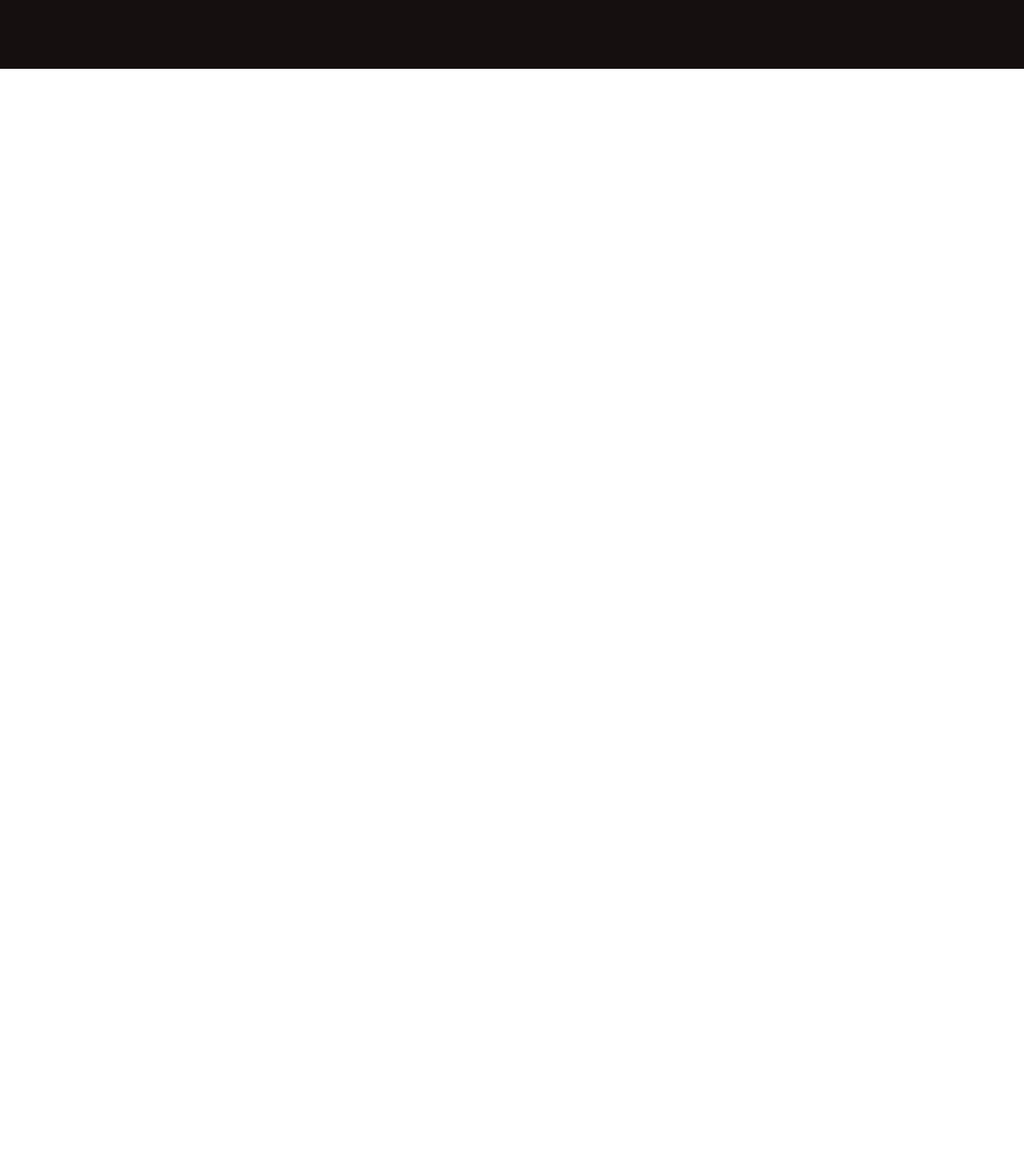
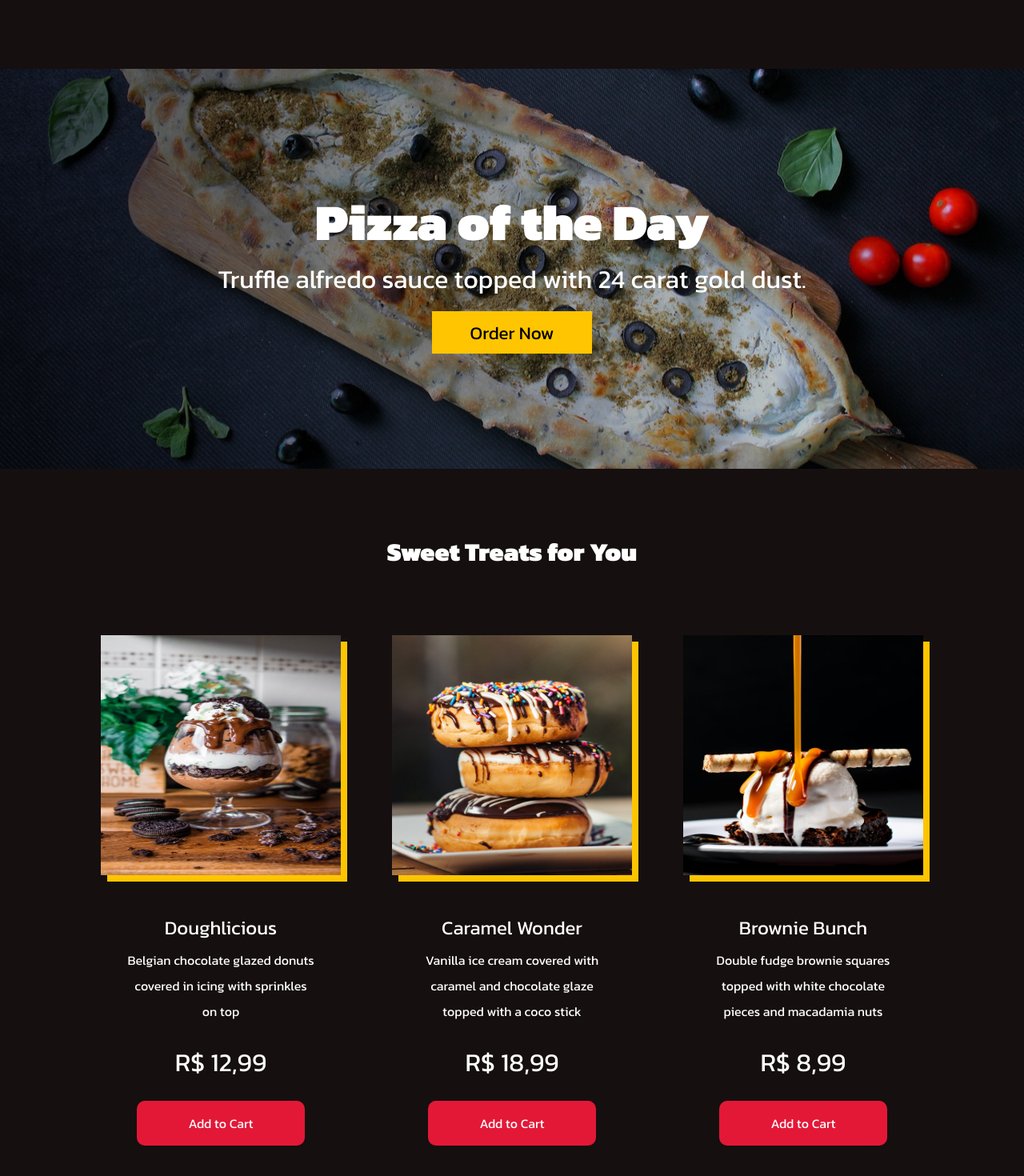
Before and after one commit to claitonneri/react-pizza-website, a React (Create React App) app: page / in a window 1280 px wide. Shown: the part 1672-3142 px from the top of the page at 80% size. Before the commit the page ends 1758 px from the top, so only its background shows below. Built offline with nearby package versions, Linux system fonts and the light colour scheme.

Commit message:
⚙️ feat:  criação do componente Feature e adição de Sweets

```diff
--- a/src/App.tsx
+++ b/src/App.tsx
@@ -7,6 +7,9 @@ import Hero from './components/Hero';
 import Products from './components/Products';
 
 import { products } from './helpers/products';
+import { sweets } from './helpers/sweets';
+
+import Feature from './components/Feature';
 
 const App: React.FC = () => {
   return (
@@ -14,6 +17,8 @@ const App: React.FC = () => {
       <GlobalStyle />
       <Hero />
       <Products heading="Choose your favorite" products={products} />
+      <Feature />
+      <Products heading="Sweet Treats for You" products={sweets} />
     </Router>
   );
 };
--- /dev/null
+++ b/src/components/Feature/index.tsx
@@ -0,0 +1,15 @@
+import React from 'react';
+
+import { Container, Button } from './styles';
+
+const Feature: React.FC = () => {
+  return (
+    <Container>
+      <h1>Pizza of the Day</h1>
+      <p>Truffle alfredo sauce topped with 24 carat gold dust.</p>
+      <Button>Order Now</Button>
+    </Container>
+  );
+};
+
+export default Feature;
--- /dev/null
+++ b/src/components/Feature/styles.ts
@@ -0,0 +1,45 @@
+import styled from 'styled-components';
+
+import ImgFeature from '../../assets/images/featured3.jpg';
+
+export const Container = styled.div`
+  background: linear-gradient(to right, rgba(0, 0, 0, 0.7), rgba(0, 0, 0, 0.1)),
+    url(${ImgFeature});
+  height: 100vh;
+  max-height: 500px;
+  background-position: center;
+  background-size: cover;
+  display: flex;
+  flex-direction: column;
+  justify-content: center;
+  align-items: center;
+  color: #fff;
+  text-align: center;
+  padding: 0 1rem;
+
+  h1 {
+    font-size: clamp(3rem, 5vw, 5rem);
+  }
+
+  p {
+    margin-bottom: 1rem;
+    font-size: clamp(1rem, 3vw, 2rem);
+  }
+`;
+
+export const Button = styled.button`
+  font-size: 1.4rem;
+  padding: 0.6rem 3rem;
+  border: none;
+  background: #ffc500;
+  color: #000;
+  transition: 0.2s ease-out;
+
+  &:hover {
+    color: #fff;
+    background: #e31837;
+    transition: 0.2s ease-out;
+    border-radius: 10px;
+    cursor: pointer;
+  }
+`;
--- /dev/null
+++ b/src/helpers/sweets.ts
@@ -0,0 +1,36 @@
+import sweet1 from '../assets/images/sweet-1.jpg';
+import sweet2 from '../assets/images/sweet-2.jpg';
+import sweet3 from '../assets/images/sweet-3.jpg';
+
+export const sweets = [
+  {
+    id: 1,
+    img: sweet1,
+    alt: 'Donuts',
+    title: 'Doughlicious',
+    desc:
+      'Belgian chocolate glazed donuts covered in icing with sprinkles on top',
+    price: 'R$ 12,99',
+    button: 'Add to Cart',
+  },
+  {
+    id: 2,
+    img: sweet2,
+    alt: 'Ice Cream',
+    title: 'Caramel Wonder',
+    desc:
+      'Vanilla ice cream covered with caramel and chocolate glaze topped with a coco stick',
+    price: 'R$ 18,99',
+    button: 'Add to Cart',
+  },
+  {
+    id: 3,
+    img: sweet3,
+    alt: 'Brownie',
+    title: 'Brownie Bunch',
+    desc:
+      'Double fudge brownie squares topped with white chocolate pieces and macadamia nuts',
+    price: 'R$ 8,99',
+    button: 'Add to Cart',
+  },
+];
```
Also changed, not shown: 1 other file (tests, documents, lock files or other folders).
